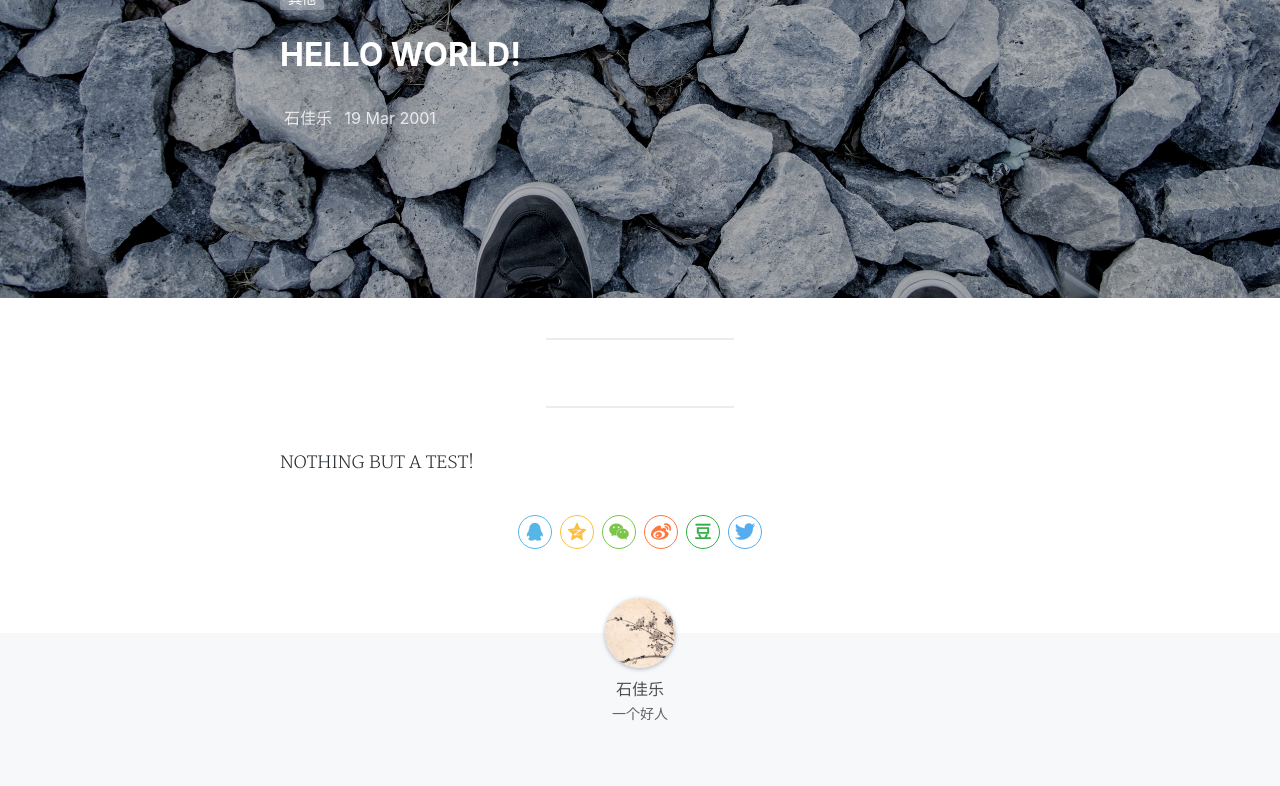
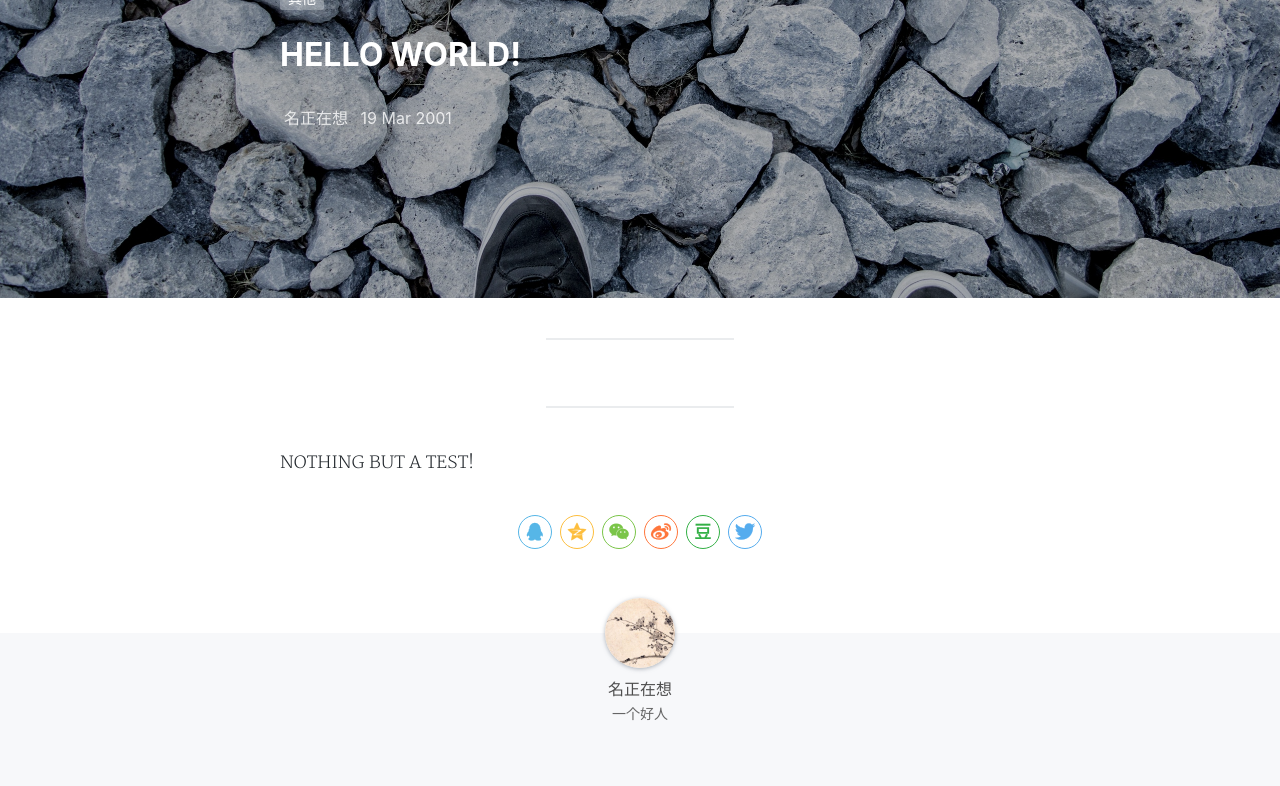
Before and after one commit to Morimiue/mzzx.github.io, a Jekyll site: the page built from _posts/2001-03-19-hello-world.md, in a window 1280 px wide and 1400 px high. Shown: the part 162-948 px from the top of the window. Built offline with Jekyll 4.4.1, drawn with Linux system fonts in a browser that asks for light colours; nearby versions of some CDN libraries; comment, search, counter and statistics services are not loaded; a style sheet for code colours, icons or effects is not loaded.

Commit message:
update config

```diff
--- a/_config.yml
+++ b/_config.yml
@@ -1,7 +1,7 @@
 # Site settings 配置站点
 title: '名正在想的博客'
 description: '一个奇奇怪怪的地方'
-keyword: '名正在想, 石佳乐, 名正在想的博客, 石佳乐的博客'
+keyword: '名正在想, 名正在想的博客'
 url: 'https://mzzx.github.io' # your host
 
 # if you don't need baseurl, you should leave this value blank.
@@ -19,7 +19,7 @@ footer:
   since: 2018
 
 # Author 配置博主信息
-author: '石佳乐'
+author: '名正在想'
 nickname: '名正在想'
 bio: '一个好人'
 avatar: '/assets/img/avatar.jpg'
```
